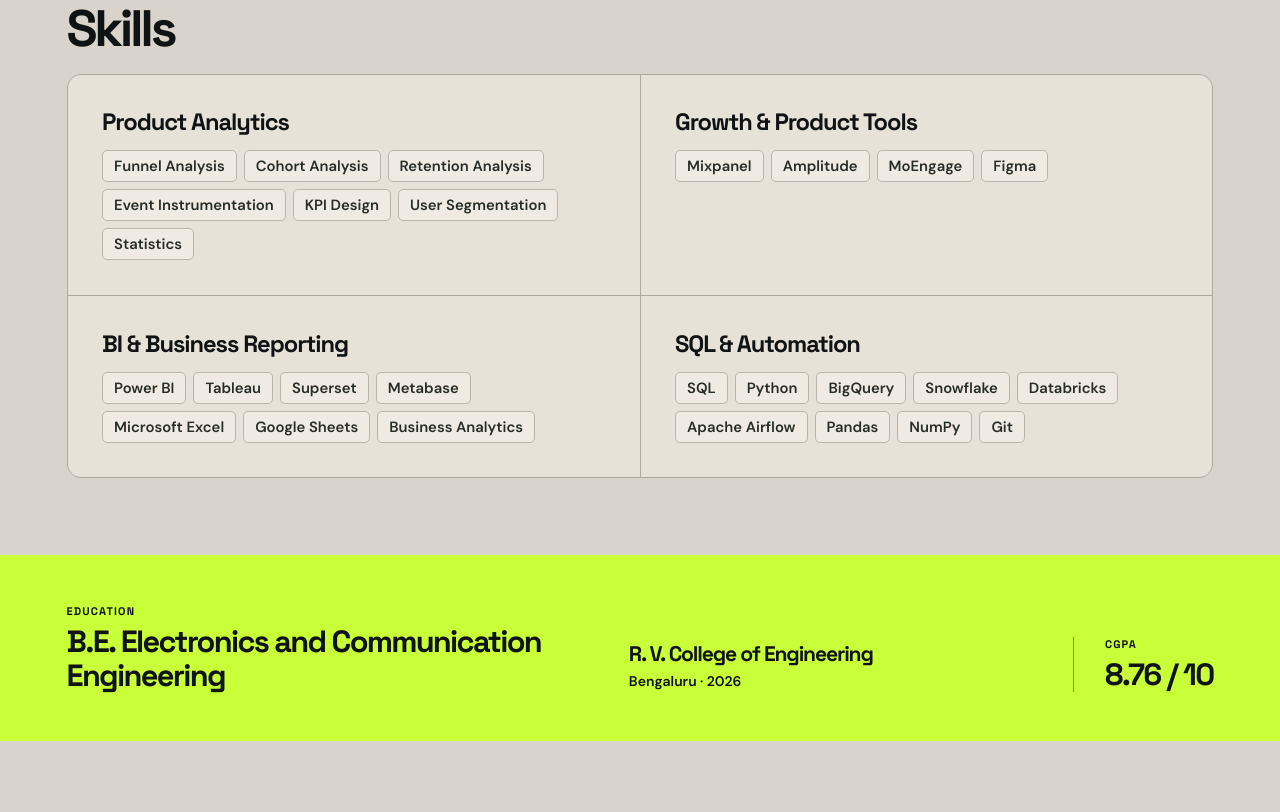
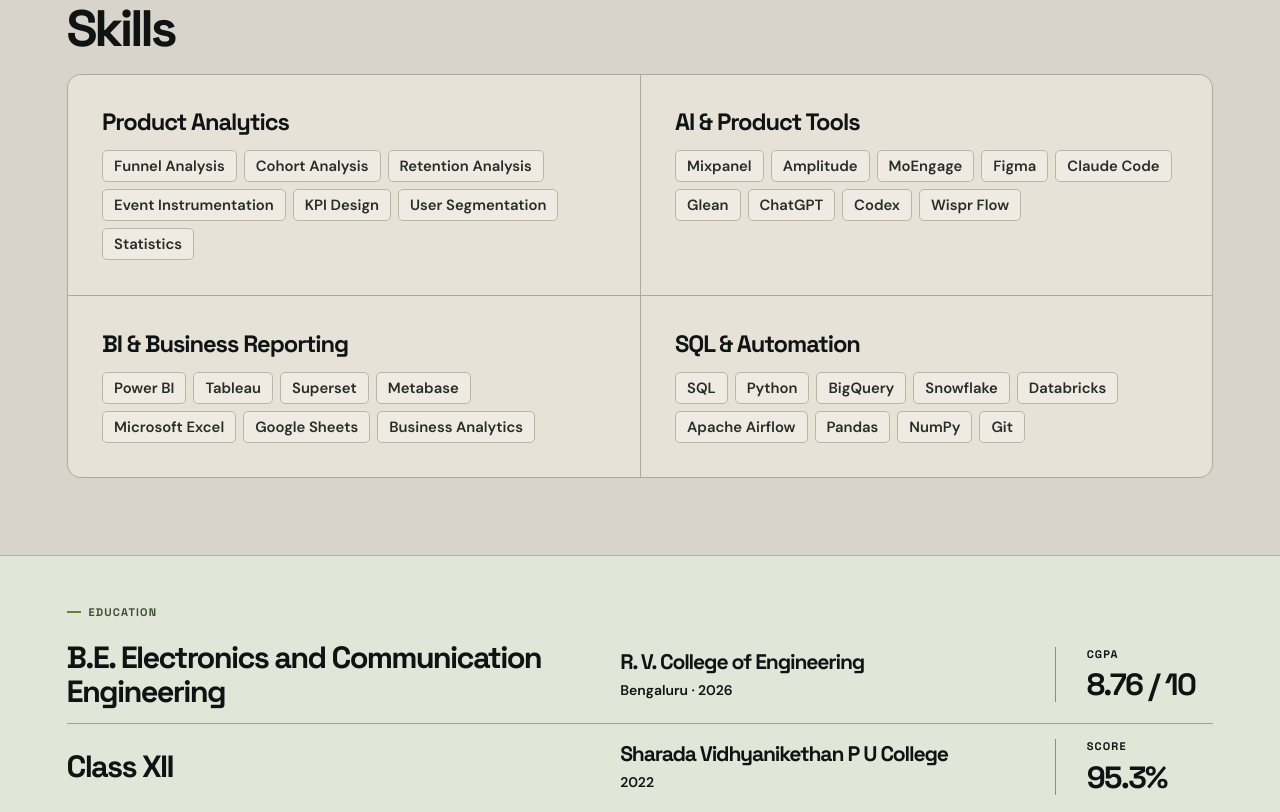
Before and after one commit to manishrshetty11/Portfolio, a plain HTML site: page index.html in a window 1280 px wide. Shown: the part 5508-6320 px from the top of the page. Drawn offline with Linux system fonts and the light colour scheme.

Commit message:
Add AI tools and refine education strip

```diff
--- a/index.html
+++ b/index.html
@@ -130,9 +130,10 @@
             </ul>
           </div>
           <div class="skill-group">
-            <h4>Growth &amp; Product Tools</h4>
+            <h4>AI &amp; Product Tools</h4>
             <ul class="skill-list">
               <li>Mixpanel</li><li>Amplitude</li><li>MoEngage</li><li>Figma</li>
+              <li>Claude Code</li><li>Glean</li><li>ChatGPT</li><li>Codex</li><li>Wispr Flow</li>
             </ul>
           </div>
           <div class="skill-group">
@@ -153,10 +154,9 @@
       </section>
 
       <section class="education-strip" aria-labelledby="education-title">
-        <div class="education-degree">
         <h3 id="education-title">Education</h3>
-          <p>B.E. Electronics and Communication Engineering</p>
-        </div>
+        <div class="education-entry">
+          <p class="education-degree">B.E. Electronics and Communication Engineering</p>
           <div class="education-school">
             <p>R. V. College of Engineering</p>
             <span>Bengaluru · 2026</span>
@@ -164,6 +164,18 @@
           <div class="education-grade">
             <span>CGPA</span>
             <strong>8.76 / 10</strong>
+          </div>
+        </div>
+        <div class="education-entry">
+          <p class="education-degree">Class XII</p>
+          <div class="education-school">
+            <p>Sharada Vidhyanikethan P U College</p>
+            <span>2022</span>
+          </div>
+          <div class="education-grade">
+            <span>Score</span>
+            <strong>95.3%</strong>
+          </div>
         </div>
       </section>
 
--- a/styles.css
+++ b/styles.css
@@ -190,14 +190,11 @@
 }
 
 .education-strip {
-  display: grid;
-  grid-template-columns: minmax(0, 1.3fr) minmax(0, 1fr) auto;
-  align-items: end;
-  gap: clamp(20px, 4vw, 76px);
   margin-inline: calc(-1 * var(--about-gutter));
   padding: clamp(28px, 3.8vw, 56px) var(--about-gutter);
+  border-block: 1px solid #acb39e;
   color: #101313;
-  background: var(--lime);
+  background: #e2e6d8;
 }
 
 .education-strip h3,
@@ -209,7 +206,21 @@
   text-transform: uppercase;
 }
 
-.education-degree p,
+.education-strip h3 {
+  display: flex;
+  align-items: center;
+  gap: 8px;
+  color: #3b5030;
+}
+
+.education-strip h3::before {
+  content: "";
+  width: 14px;
+  height: 2px;
+  background: #668238;
+}
+
+.education-degree,
 .education-school p,
 .education-grade strong {
   margin: 0;
@@ -236,9 +247,23 @@
 
 .education-grade strong { white-space: nowrap; }
 
+.education-entry {
+  display: grid;
+  grid-template-columns: minmax(0, 1.3fr) minmax(0, 1fr) minmax(154px, .4fr);
+  align-items: center;
+  gap: 12px clamp(14px, 3vw, 54px);
+  padding-block: 15px;
+}
+
+.education-entry + .education-entry {
+  border-top: 1px solid #19230c55;
+}
+
+.education-entry:last-child { padding-bottom: 0; }
+
 @media (max-width: 800px) {
   .about-grid { grid-template-columns: 1fr; gap: 20px; }
-  .education-strip { grid-template-columns: minmax(0, 1fr) auto; align-items: start; }
+  .education-entry { grid-template-columns: minmax(0, 1fr) 90px; }
   .education-degree { grid-column: 1 / -1; }
 }
 
```
Lines whose indentation alone changed are shown as unchanged.
